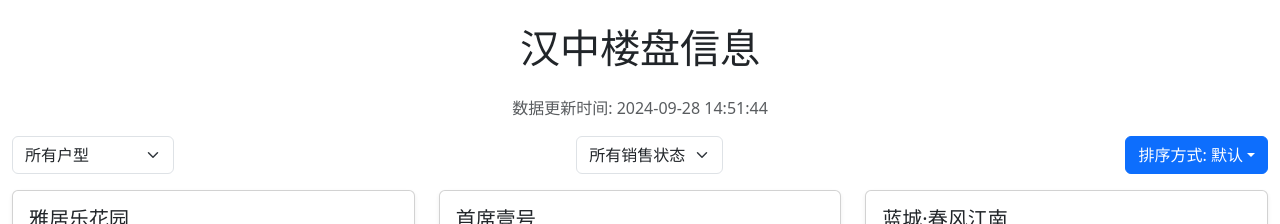
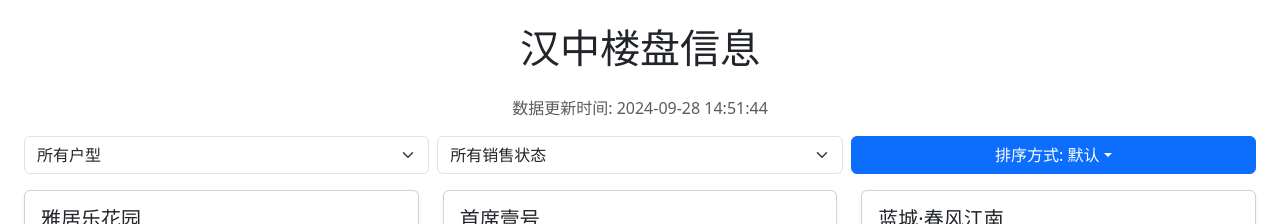
Before and after one commit to nie11kun/HouseInfo, a React (Create React App) app in the folder hanzhong-loupan-viewer/: page / in a window 1280 px wide. Shown: the top 224 px of the page. Built offline with nearby package versions, Linux system fonts and the light colour scheme.

Commit message:
update layout

```diff
--- a/hanzhong-loupan-viewer/src/App.js
+++ b/hanzhong-loupan-viewer/src/App.js
@@ -115,14 +115,15 @@ function App() {
   };
 
   return (
-    <Container fluid>
+    <Container fluid className="px-3 px-md-4">
       <h1 className="text-center my-4">汉中楼盘信息</h1>
       <p className="text-center text-muted">数据更新时间: {scrapeTime}</p>
-      <div className="d-flex justify-content-between mb-3">
+      <Row className="mb-3 g-2">
+        <Col xs={12} sm={6} md={4}>
           <Form.Select
-          style={{width: 'auto'}}
             value={selectedHouseType}
             onChange={(e) => setSelectedHouseType(e.target.value)}
+            className="w-100"
           >
             {houseTypeOptions.map((option, index) => (
               <option key={index} value={option}>
@@ -130,10 +131,12 @@ function App() {
               </option>
             ))}
           </Form.Select>
+        </Col>
+        <Col xs={12} sm={6} md={4}>
           <Form.Select
-          style={{width: 'auto'}}
             value={selectedSalesStatus}
             onChange={(e) => setSelectedSalesStatus(e.target.value)}
+            className="w-100"
           >
             {salesStatusOptions.map((option, index) => (
               <option key={index} value={option}>
@@ -141,12 +144,14 @@ function App() {
               </option>
             ))}
           </Form.Select>
-        <Dropdown as={ButtonGroup}>
-          <Dropdown.Toggle variant="primary" id="dropdown-basic">
+        </Col>
+        <Col xs={12} md={4}>
+          <Dropdown as={ButtonGroup} className="w-100">
+            <Dropdown.Toggle variant="primary" id="dropdown-basic" className="w-100">
               排序方式: {getSortByText(sortBy)}
             </Dropdown.Toggle>
 
-          <Dropdown.Menu>
+            <Dropdown.Menu className="w-100">
               <Dropdown.Item onClick={() => sortLoupans('default')}>默认</Dropdown.Item>
               <Dropdown.Item onClick={() => sortLoupans('price')}>价格</Dropdown.Item>
               <Dropdown.Item onClick={() => sortLoupans('totalPrice')}>总价</Dropdown.Item>
@@ -156,10 +161,11 @@ function App() {
               <Dropdown.Item onClick={() => sortLoupans('propertyFee')}>物业费</Dropdown.Item>
             </Dropdown.Menu>
           </Dropdown>
-      </div>
+        </Col>
+      </Row>
       <Row>
         {sortedLoupans.map((loupan, index) => (
-          <Col key={index} md={6} lg={4} className="mb-4">
+          <Col key={index} xs={12} md={6} lg={4} className="mb-4">
             <LoupanDisplay loupan={loupan} selectedHouseType={selectedHouseType} />
           </Col>
         ))}
```
Lines whose indentation alone changed are shown as unchanged.
